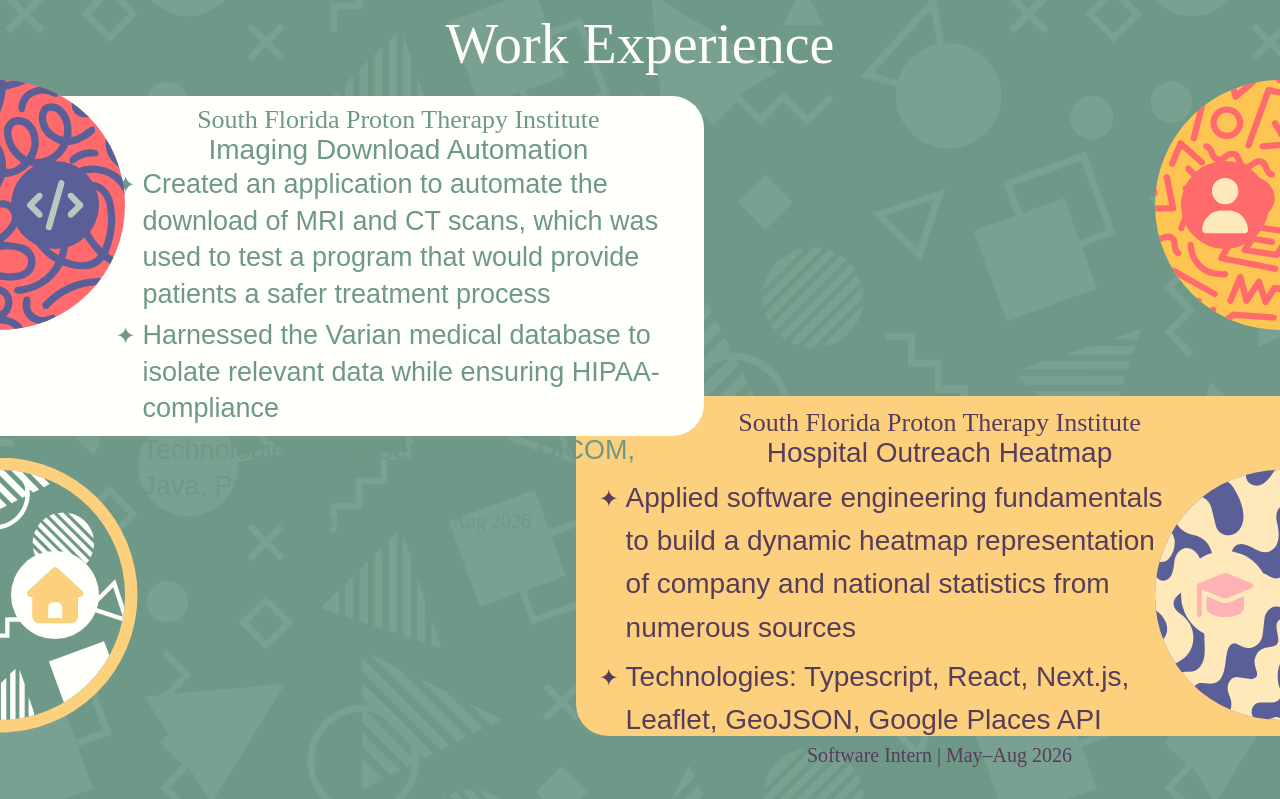
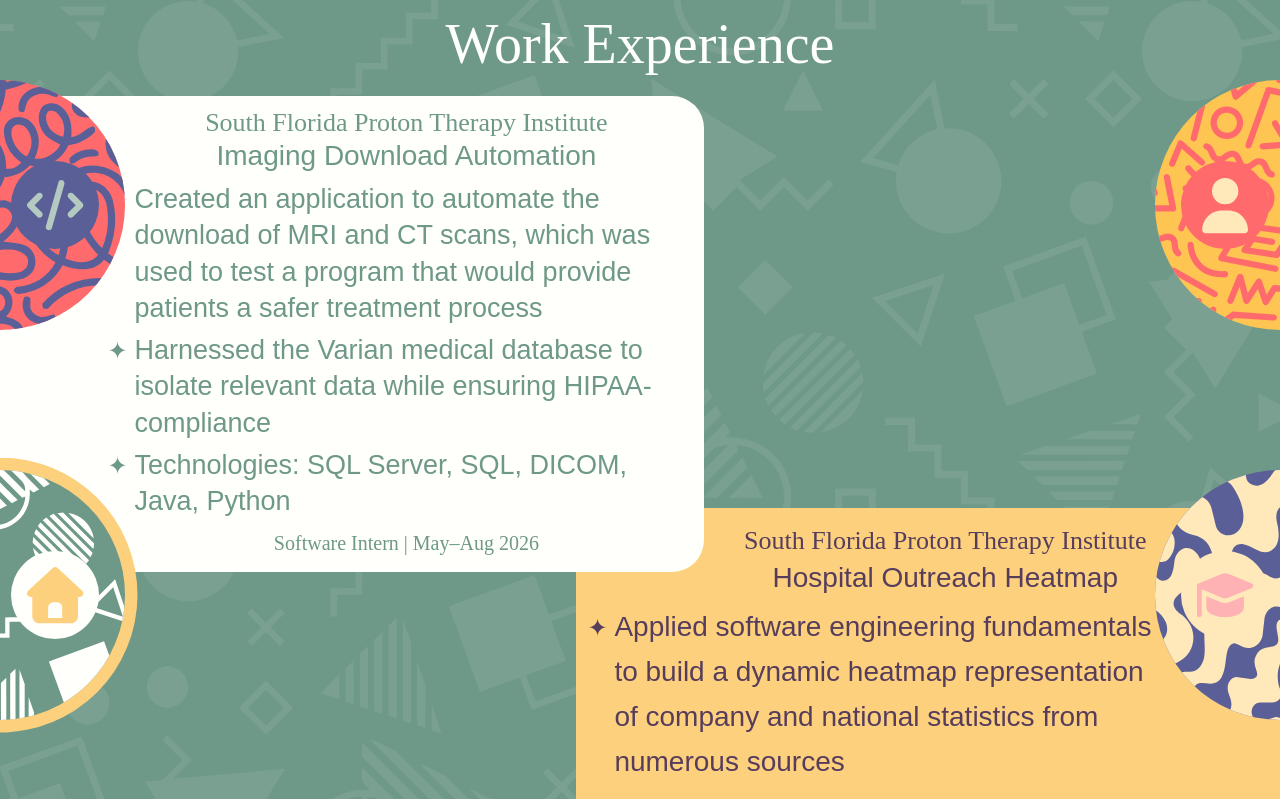
Before and after one commit to 17AlbinoZebras/amanda-robinson-website, a Next.js app: page /experience in a window 1280 px wide. Shown: the top 799 px of the page. Built offline with nearby package versions, Linux system fonts and the light colour scheme; a web font is replaced by a local one.

Commit message:
Ensure boxes containing text grow with it

```diff
--- a/src/app/about.tsx
+++ b/src/app/about.tsx
@@ -38,8 +38,8 @@
 
 const activities: activity[] = [
     {org: 'Alpha Gamma Delta Sorority', role: 'Interim VP New Member Experience', details: [{point: 'Planned and executed bid day to welcome all our new members'}, {point: 'Organized and ran pledge-ins for new members'}]},
-    {org: 'Masque Theatre', role: 'VP Props & Costumes', details: [{point: 'Managed and maintained the props and costumes closet all 3 years'}, {point: 'Created documentation for all positions in both departments'}]},
-    {org: 'Women\'s Club Rugby', role: 'PR Officer', details: [{point: 'Took photos and made posts for our games'}, {point: 'Designed instagram posts to inspire prospective new members to join the team'}]},
+    {org: 'Masque Theatre', role: 'VP Props & Costumes', details: [{point: 'Managed and maintained the props and costumes closet for all 3 years'}, {point: 'Created documentation for all positions in both departments'}]},
+    {org: 'Women\'s Club Rugby', role: 'PR Officer', details: [{point: 'Took photos and made posts for our games'}, {point: 'Designed Instagram posts to inspire prospective new members to join the team'}]},
     {org: 'Alpha Psi Omega Honor Society', role: 'Member', details: [{point: 'Embody the five pillars of Alpha Psi Omega: ', subPoints: ['Leadership', 'Professionalism', 'Growth and Future Growth', 'Respect for Theatre and for the Theatre Community', 'Work for the Betterment of Theatre']}]},
     {org: 'Student Alumni Society', role: 'Member', details: [{point: 'Plan and run campus wide events involving students, faculty, and alumni to uphold campus traditions'}]}
 ]
--- a/src/app/styles/education.module.css
+++ b/src/app/styles/education.module.css
@@ -90,6 +90,7 @@
     flex-direction: column;
     width: 45%;
     align-items: center;
+    min-height: fit-content;
 }
 
 .lowerSection {
--- a/src/app/styles/experience.module.css
+++ b/src/app/styles/experience.module.css
@@ -49,15 +49,19 @@
     position: relative;
     display: flex;
     flex-direction: column;
-    gap: -5vh;
     justify-content: center;
-    height: 80vh;
+    min-height: 80vh;
 
     font-size: 30px;
+    width: 100%;
 }
 
 .section {
     height: 42.5vh;
+    /* Safety net — this card holds a job's full title/bullet-list content;
+       min-height doesn't override the normal 42.5vh height when content
+       fits, only guarantees the box can't clip its own text if it doesn't. */
+    min-height: fit-content;
     width: 55vw;
 }
 
@@ -90,7 +94,7 @@
 
 .sectionBody {
     padding-inline-start: 24px;
-    line-height: 1.35;
+    padding: 1% 0;
 }
 
 .sectionBody li {
@@ -111,30 +115,39 @@
 }
 
 .sectionLeft {
-    position: absolute;
-    left: 0;
+    position: relative;
     z-index: 1;
+    flex: 1;
 
     border-radius: 0 32px 32px 0;
-    padding: 0.75% 2% 2% 9.25%;
+    padding: 1% 2% 1% 10.5%;
     background-color: var(--main-light);
     /* color: #88AA9C; */
     color: var(--main-green);
 
     font-size: 27px;
+
+    line-height: 1.35;
 }
 
 .sectionRight {
     border-radius: 32px 0 0 32px;
-    position: absolute;
-    right: 0;
+    position: relative;
+    justify-self: flex-end;
+    align-self: flex-end;
 
-    padding: 1% 5% 2% 2%;
+    flex: 1;
+
+    margin-top: -5%;
+
+    padding: 1.5% 5% 1% 3%;
 
     background-color: #FCD07D;
     color: var(--main-dark);
 
     font-size: 28px;
+
+    line-height: 1.55;
 }
 
 .sectionRight .titleSection {
@@ -143,6 +156,7 @@
     align-items: center;
     justify-content: center;
     padding-left: 10%;
+    min-height: fit-content;
 }
 
 /* .sectionRight .sectionTitle {
@@ -155,8 +169,8 @@
 
 .sectionRight .sectionBody {
     padding-right: 7%;
-    line-height: 1.55;
-    padding-top: 1%;
+    line-height: 1.6;
+    /* padding-top: 1%; */
 }
 
 .sectionRight .roleInfo {
--- a/src/app/styles/footer.module.css
+++ b/src/app/styles/footer.module.css
@@ -53,6 +53,7 @@
     align-items: center;
     justify-content: center;
     height: 100%;
+    min-height: fit-content;
 
     font-size: 24px;
     line-height: 1.45;
@@ -61,12 +62,14 @@
 .pageLinks {
     font-size: 24px;
     line-height: 1.5;
+    min-height: fit-content;
 }
 
 .leftSection {
     position: absolute;
     left: 15vw;
     top: 3vh;
+    min-height: fit-content;
 }
 
 .rightSection {
@@ -74,6 +77,7 @@
     right: 15vw;
     top: 3vh;
     text-align: right;
+    min-height: fit-content;
 }
 
 .copyright {
@@ -82,6 +86,7 @@
     bottom: 1.5vh;
 
     font-size: 18px;
+    min-height: fit-content;
 }
 
 @media (max-width: 700px) {
--- a/src/app/styles/projects.module.css
+++ b/src/app/styles/projects.module.css
@@ -60,6 +60,7 @@
     position: relative;
     display: flex;
     flex-direction: row;
+    height: fit-content;
     /* min-height (not a hard height) — 81.5vh is the usual floor, but a long
        description (see .description below) can need more than that fits in;
        letting the row grow past it is what lets the whole box "expand" for
@@ -201,9 +202,11 @@
 }
 
 .description {
+    min-height: fit-content;
     width: 92.5%;
     border-radius: 20px;
     padding: 12px;
+    margin-bottom: 6px;
     /* height was a fixed 32% (of .projectContent) — capping every
        description to the same fraction regardless of how much text it
        actually had, which clipped the longer ones. projects.tsx now
```
Also changed, not shown: src/app/styles/about.module.css (+10 -1 lines), src/app/styles/home_page.module.css (+24 -1 lines).
